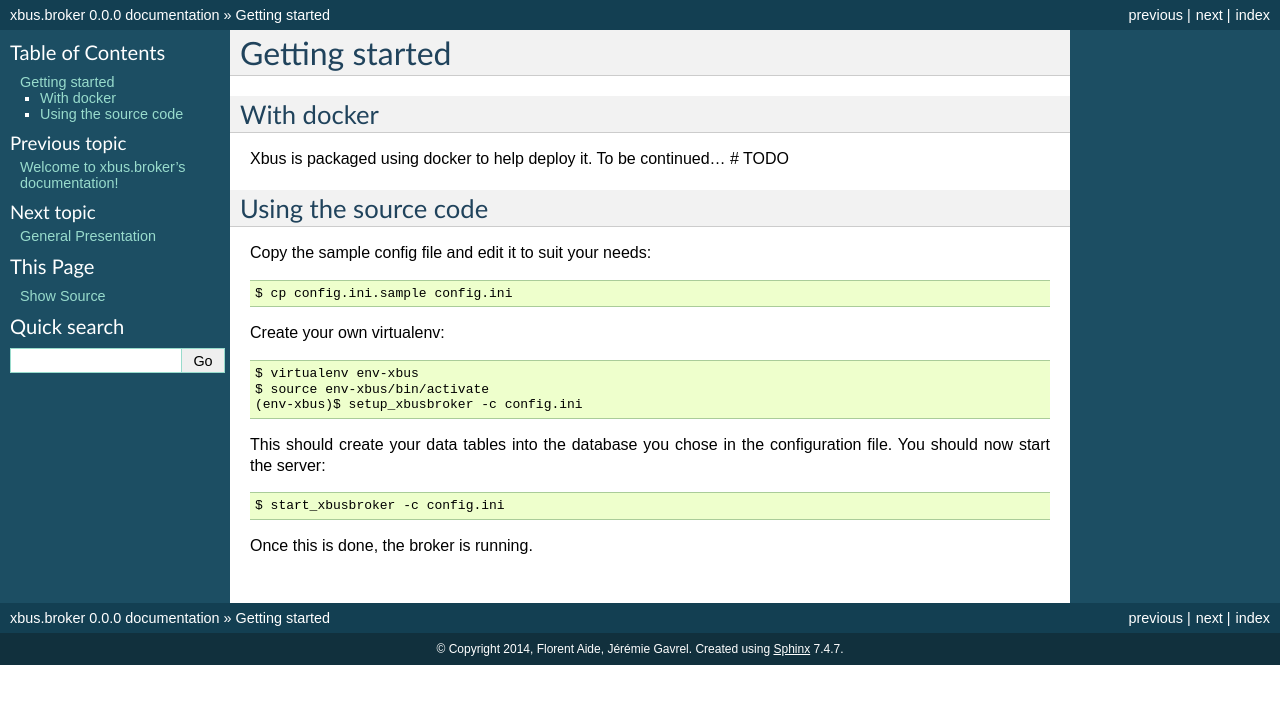
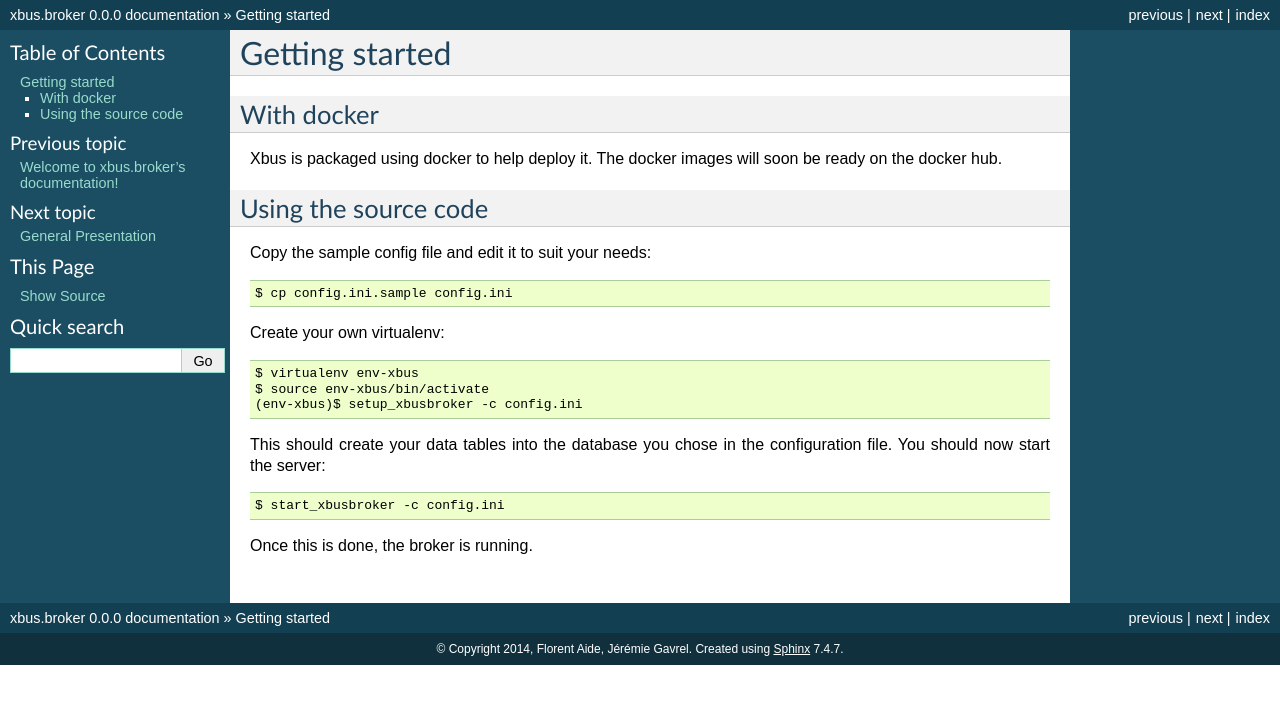
Before and after one commit to inspyration/xbus.broker, a Sphinx documentation site: the page built from doc/source/gettingstarted.rst, in a window 1280 px wide. Shown: the top 704 px of the page. Built offline with Sphinx 7.4.7, drawn with Linux system fonts in a browser that asks for light colours.

Commit message:
Added some kind of disclaimer on the docker packages

```diff
--- a/doc/source/gettingstarted.rst
+++ b/doc/source/gettingstarted.rst
@@ -4,7 +4,8 @@
 With docker
 -----------
 
-Xbus is packaged using docker to help deploy it. To be continued... # TODO
+Xbus is packaged using docker to help deploy it. The docker images will soon
+be ready on the docker hub.
 
 Using the source code
 ---------------------
```
